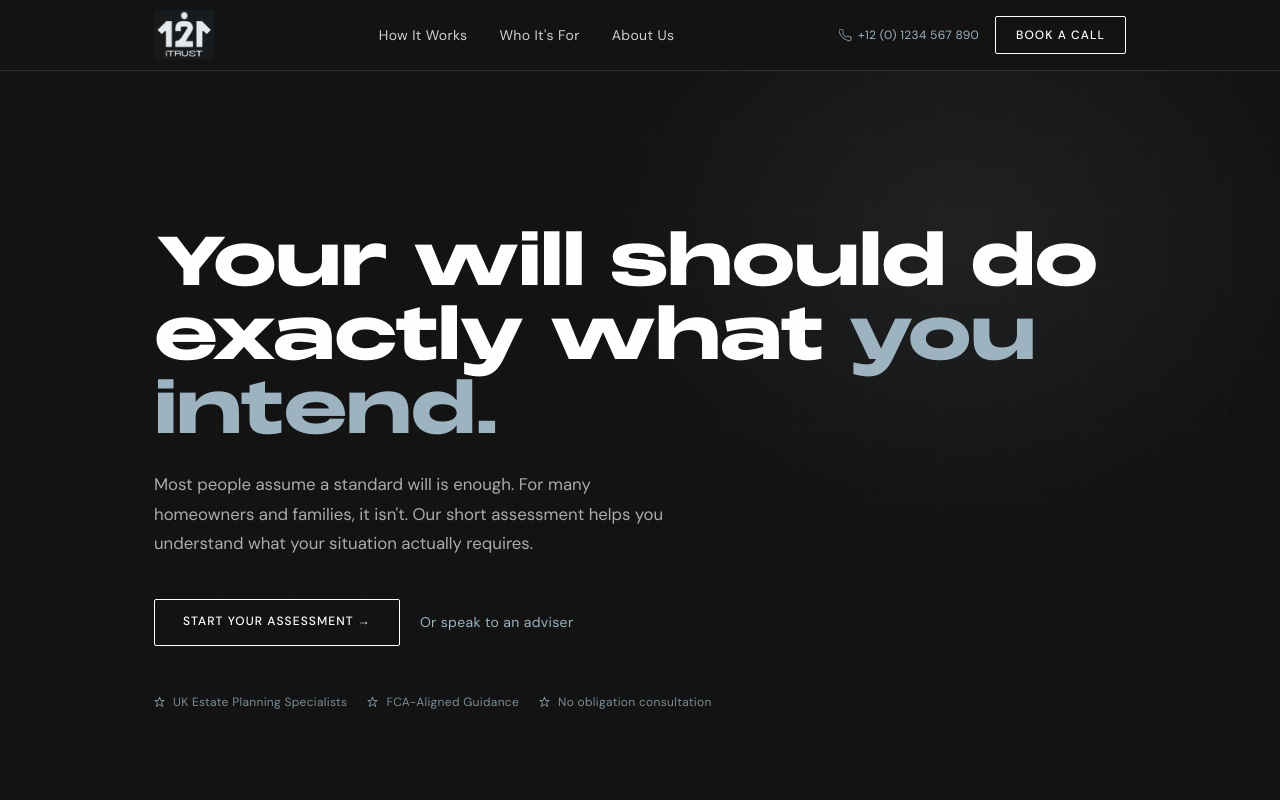
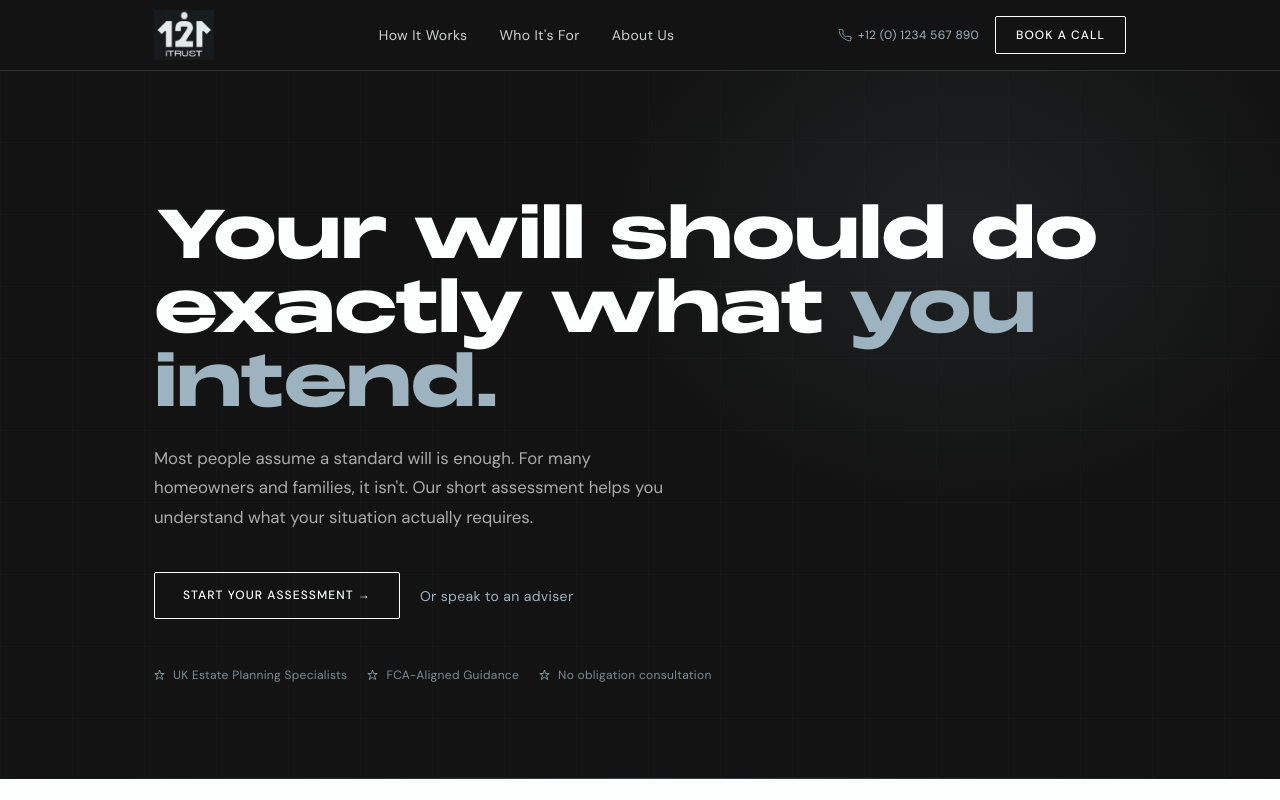
Before and after one commit to devtag2025/LegacyGuard, a React (Vite) app: page / in a window 1280 px wide. Shown: the top 800 px of the page. Built offline with nearby package versions, Linux system fonts and the light colour scheme.

Commit message:
modified:   src/components/landing/HeroSection.jsx

```diff
--- a/src/components/landing/HeroSection.jsx
+++ b/src/components/landing/HeroSection.jsx
@@ -11,7 +11,7 @@ export function HeroSection() {
     <section
       id="hero"
       className="relative bg-night flex flex-col justify-end overflow-hidden"
-      style={{ minHeight: '92vh', paddingBottom: '6rem' }}
+      style={{ minHeight: '20vh', paddingBottom: '6rem' }}
       aria-label="Page introduction"
     >
       {/* Grid texture */}
```
